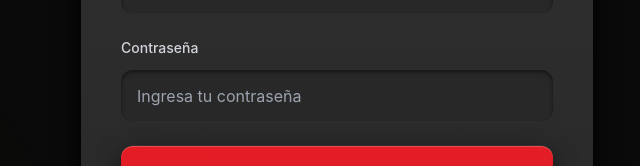
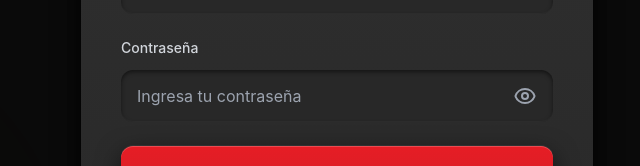
Before and after one commit to KeviinDCV/CIeloyTierra, a Next.js app: page /admin in a window 1280 px wide. Shown: the part 411-577 px from the top of the page, without its empty margins (303-943 px from the left). Built offline with nearby package versions, Linux system fonts and the light colour scheme.

Commit message:
Revisar passwword

```diff
--- a/app/admin/page.tsx
+++ b/app/admin/page.tsx
@@ -13,6 +13,7 @@
   const [error, setError] = useState('')
   const [isClient, setIsClient] = useState(false)
   const [checkingSession, setCheckingSession] = useState(true)
+  const [showPassword, setShowPassword] = useState(false)
 
   // Set client flag first
   useEffect(() => {
@@ -213,15 +214,34 @@
             <label className="block text-xs md:text-sm font-medium text-gray-300 mb-2 md:mb-3">
               Contraseña
             </label>
+            <div className="relative">
               <input
-              type="password"
+                type={showPassword ? 'text' : 'password'}
                 value={credentials.password}
                 onChange={(e) => setCredentials({...credentials, password: e.target.value})}
-              className="w-full bg-layer-high rounded-lg md:rounded-xl px-3 md:px-4 py-2.5 md:py-3 lg:py-3.5 text-white text-sm md:text-base focus:outline-none focus:ring-2 focus:ring-primary-red/50 transition-all duration-200 placeholder-gray-400"
+                className="w-full bg-layer-high rounded-lg md:rounded-xl px-3 md:px-4 py-2.5 md:py-3 lg:py-3.5 pr-10 md:pr-12 text-white text-sm md:text-base focus:outline-none focus:ring-2 focus:ring-primary-red/50 transition-all duration-200 placeholder-gray-400"
                 style={{ boxShadow: 'inset 0 2px 4px rgba(0, 0, 0, 0.5), inset 0 -1px 0 rgba(255, 255, 255, 0.03)' }}
                 placeholder="Ingresa tu contraseña"
                 required
               />
+              <button
+                type="button"
+                onClick={() => setShowPassword(!showPassword)}
+                className="absolute right-3 md:right-4 top-1/2 transform -translate-y-1/2 text-gray-400 hover:text-white transition-colors focus:outline-none"
+                aria-label={showPassword ? 'Ocultar contraseña' : 'Mostrar contraseña'}
+              >
+                {showPassword ? (
+                  <svg className="w-5 h-5 md:w-6 md:h-6" fill="none" stroke="currentColor" viewBox="0 0 24 24">
+                    <path strokeLinecap="round" strokeLinejoin="round" strokeWidth={2} d="M13.875 18.825A10.05 10.05 0 0112 19c-4.478 0-8.268-2.943-9.543-7a9.97 9.97 0 011.563-3.029m5.858.908a3 3 0 114.243 4.243M9.878 9.878l4.242 4.242M9.88 9.88l-3.29-3.29m7.532 7.532l3.29 3.29M3 3l3.59 3.59m0 0A9.953 9.953 0 0112 5c4.478 0 8.268 2.943 9.543 7a10.025 10.025 0 01-4.132 5.411m0 0L21 21" />
+                  </svg>
+                ) : (
+                  <svg className="w-5 h-5 md:w-6 md:h-6" fill="none" stroke="currentColor" viewBox="0 0 24 24">
+                    <path strokeLinecap="round" strokeLinejoin="round" strokeWidth={2} d="M15 12a3 3 0 11-6 0 3 3 0 016 0z" />
+                    <path strokeLinecap="round" strokeLinejoin="round" strokeWidth={2} d="M2.458 12C3.732 7.943 7.523 5 12 5c4.478 0 8.268 2.943 9.542 7-1.274 4.057-5.064 7-9.542 7-4.477 0-8.268-2.943-9.542-7z" />
+                  </svg>
+                )}
+              </button>
+            </div>
           </div>
 
           {error && (
```
Lines whose indentation alone changed are shown as unchanged.
